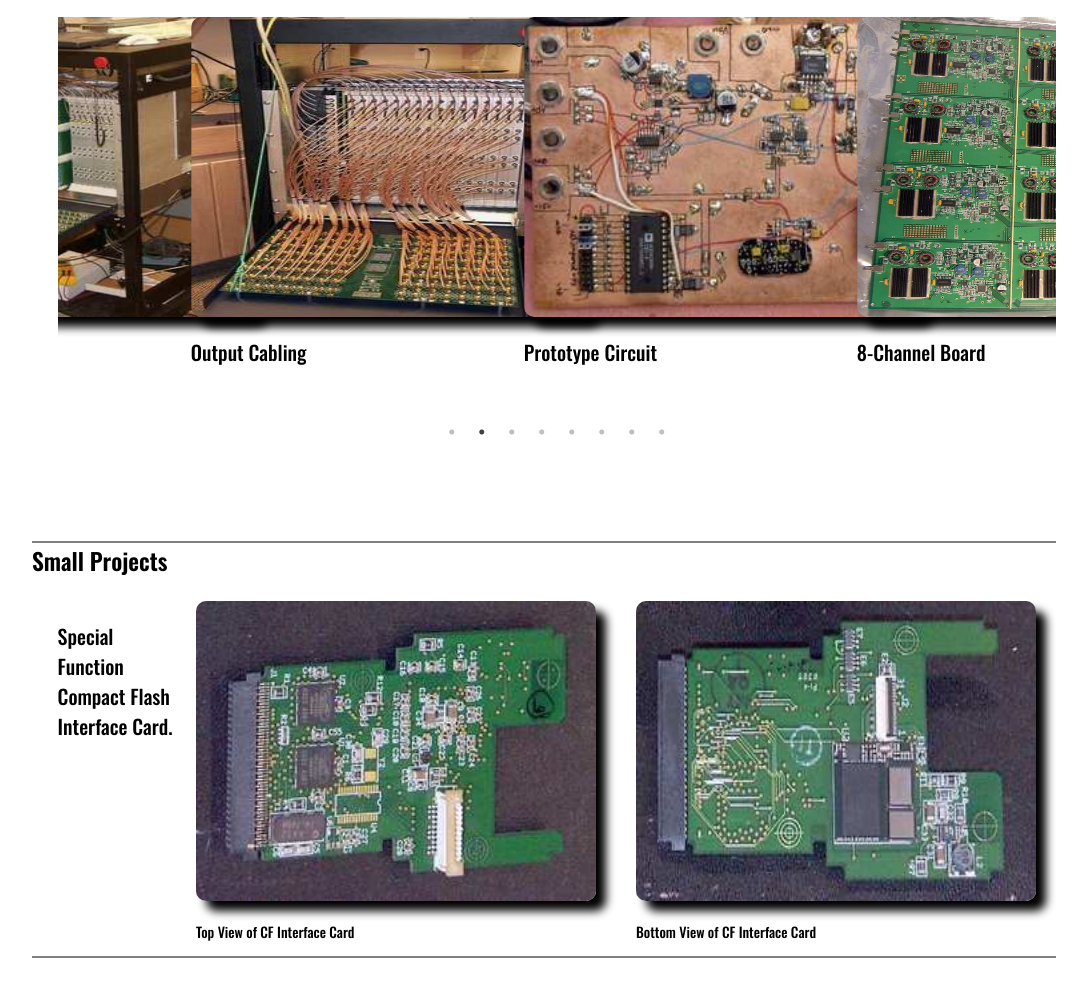
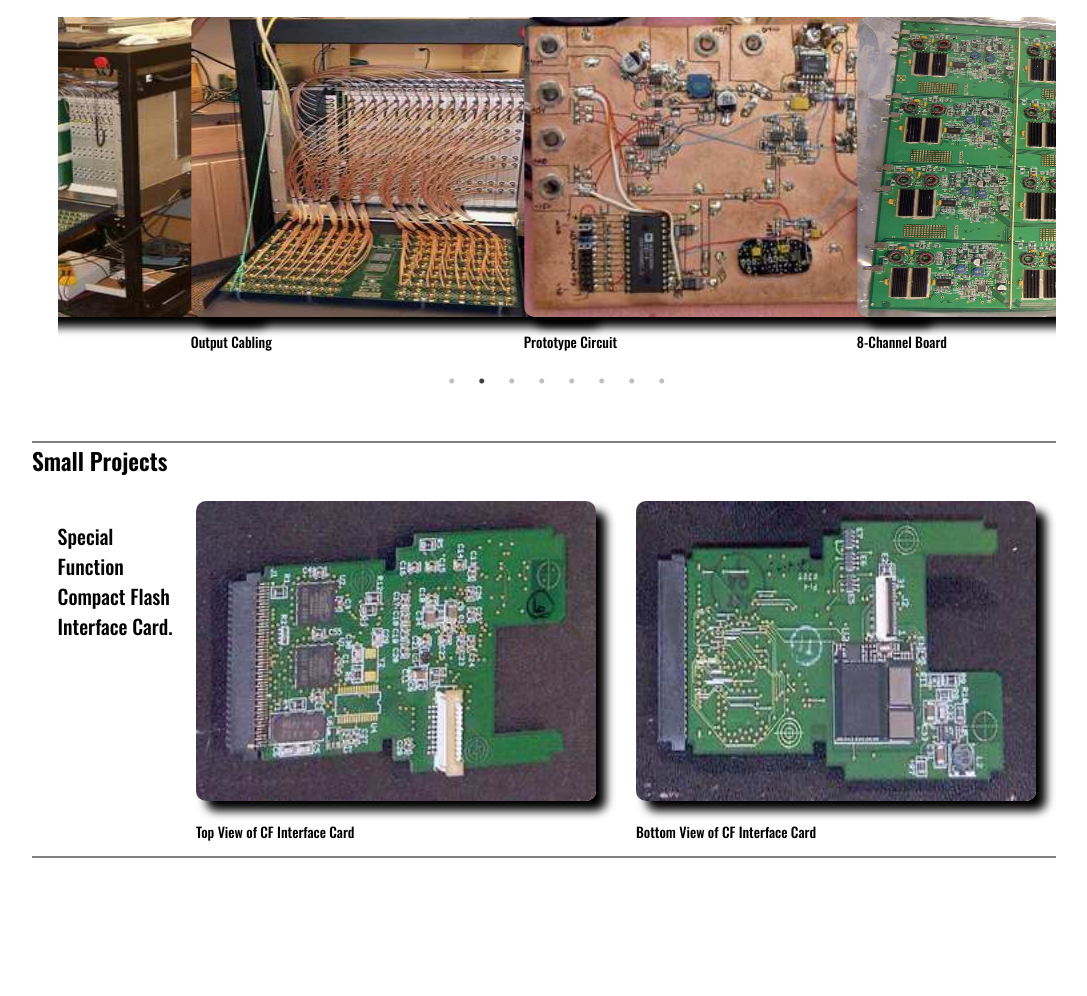
Before and after one commit to jacobjburton/sdt-react, a React (Create React App) app: page /projects in a window 1280 px wide. Shown: the part 2976-3972 px from the top of the page, without its empty margins (96-1183 px from the left). Built offline with nearby package versions, Linux system fonts and the light colour scheme.

Commit message:
slider tweaks

```diff
--- a/src/components/Projects/Projects.css
+++ b/src/components/Projects/Projects.css
@@ -141,7 +141,7 @@ span p
 .projectImagesSlider
 {
     width: 80vw;
-    height: 500px;
+    height: 400px;
     overflow: hidden;
     z-index: 0;
 }
@@ -152,6 +152,11 @@ span p
     flex-direction: column;
 }
 
+.slide p
+{
+    font-size: 0.7em;
+}
+
 .img
 {
     border-radius: 10px;
```
